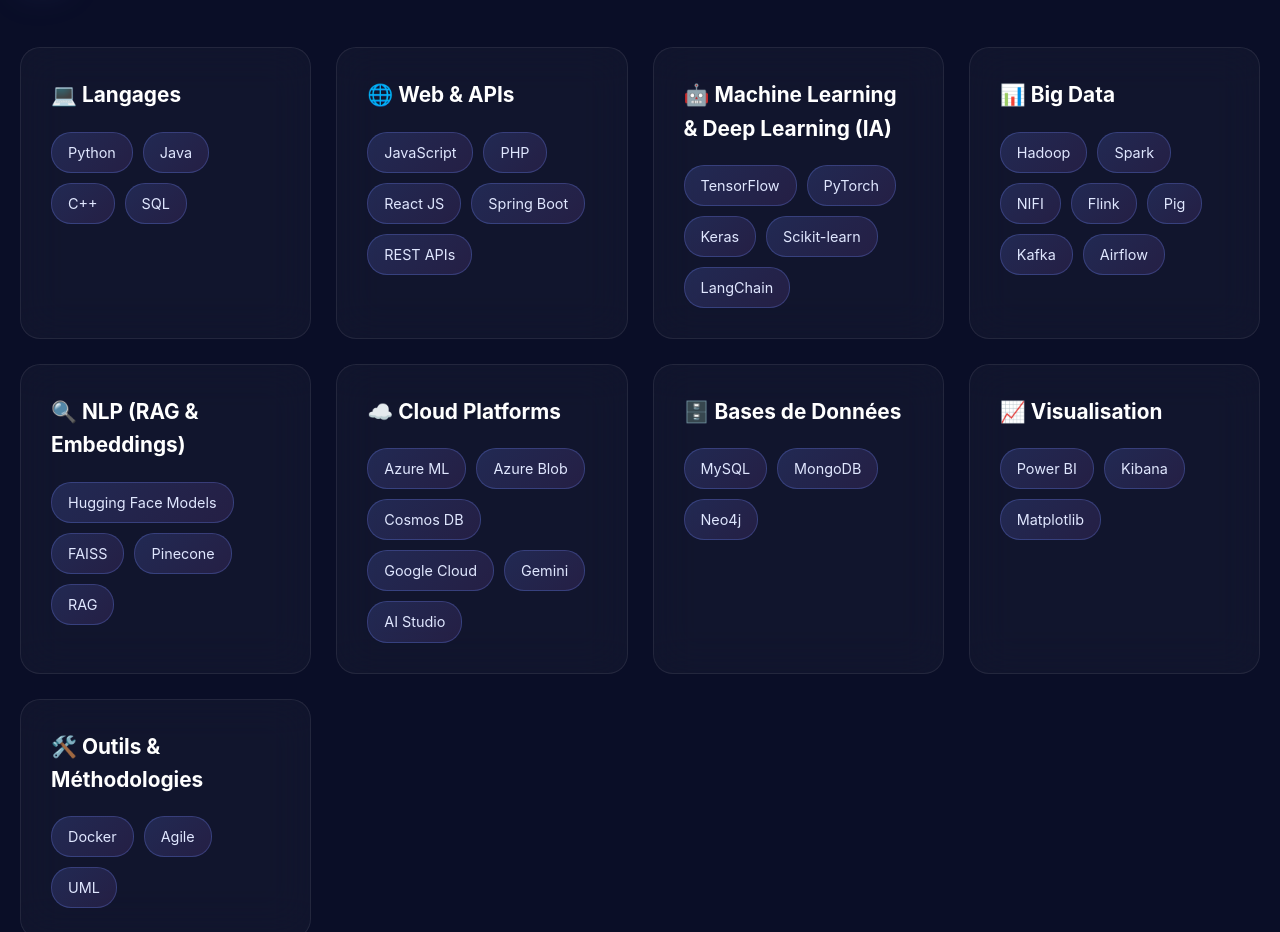
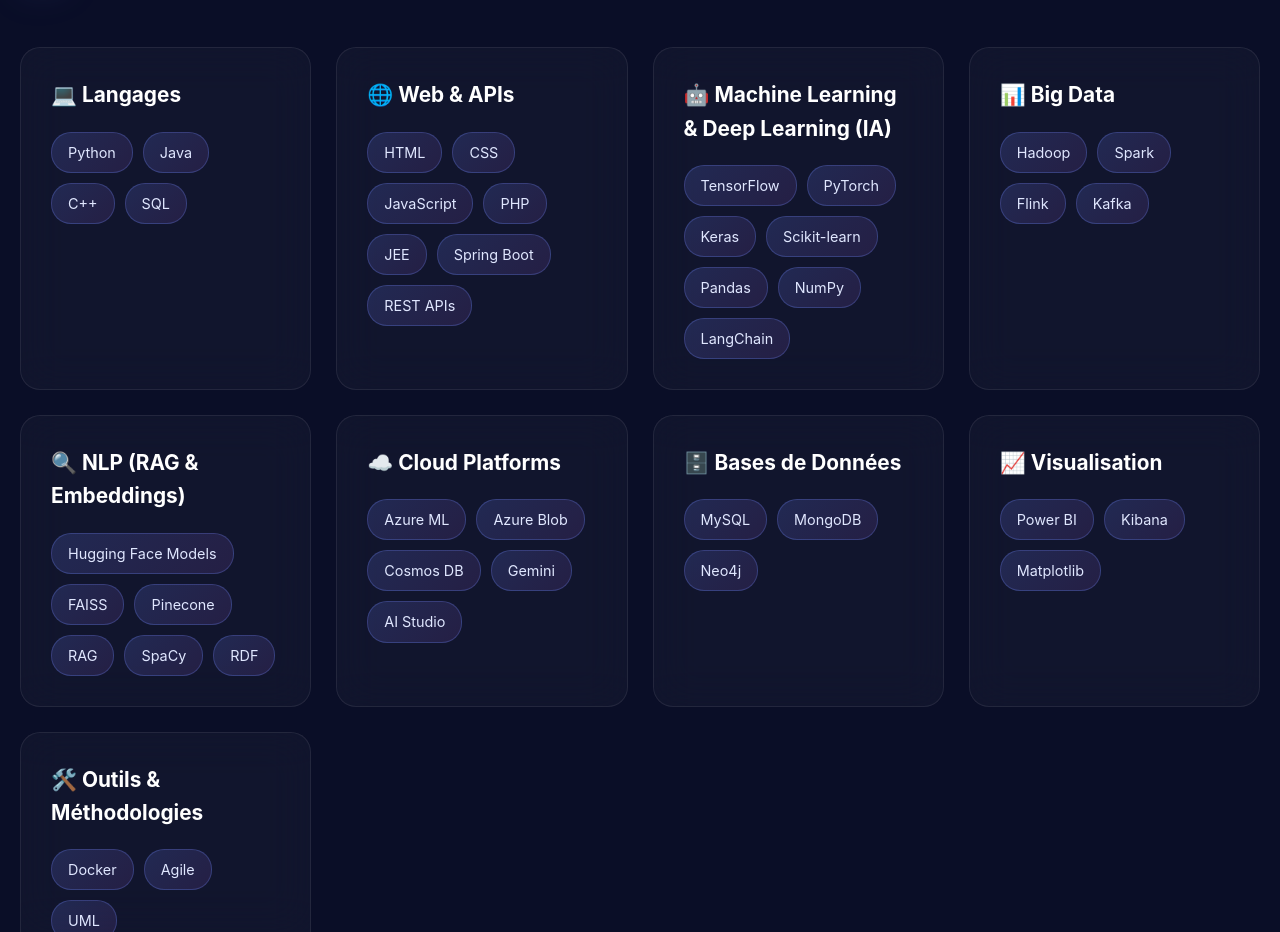
Before and after one commit to Moussaab8GIT/Moussaab8git.github.io, a plain HTML site: page index.html in a window 1280 px wide. Shown: the part 5642-6574 px from the top of the page. Drawn offline with Linux system fonts and the light colour scheme.

Commit message:
Update index.html

```diff
--- a/index.html
+++ b/index.html
@@ -760,9 +760,12 @@
                 <div class="skill-card">
                     <h4>🌐 Web & APIs</h4>
                     <div class="skill-tags">
+
+                        <span class="skill-tag">HTML</span>
+                        <span class="skill-tag">CSS</span>
                         <span class="skill-tag">JavaScript</span>
                         <span class="skill-tag">PHP</span>
-                        <span class="skill-tag">React JS</span>
+                        <span class="skill-tag">JEE</span>
                         <span class="skill-tag">Spring Boot</span>
                         <span class="skill-tag">REST APIs</span>
                     </div>
@@ -775,6 +778,8 @@
                         <span class="skill-tag">PyTorch</span>
                         <span class="skill-tag">Keras</span>
                         <span class="skill-tag">Scikit-learn</span>
+                        <span class="skill-tag">Pandas</span>
+                        <span class="skill-tag">NumPy</span>
                         <span class="skill-tag">LangChain</span>
                     </div>
                 </div>
@@ -784,11 +789,11 @@
                     <div class="skill-tags">
                         <span class="skill-tag">Hadoop</span>
                         <span class="skill-tag">Spark</span>
-                        <span class="skill-tag">NIFI</span>
+
                         <span class="skill-tag">Flink</span>
-                        <span class="skill-tag">Pig</span>
+
                         <span class="skill-tag">Kafka</span>
-                        <span class="skill-tag">Airflow</span>
+
                     </div>
                 </div>
 
@@ -799,6 +804,8 @@
                         <span class="skill-tag">FAISS</span>
                         <span class="skill-tag">Pinecone</span>
                         <span class="skill-tag">RAG</span>
+                        <span class="skill-tag">SpaCy</span>
+                        <span class="skill-tag">RDF</span>
                     </div>
                 </div>
 
@@ -808,7 +815,7 @@
                         <span class="skill-tag">Azure ML</span>
                         <span class="skill-tag">Azure Blob</span>
                         <span class="skill-tag">Cosmos DB</span>
-                        <span class="skill-tag">Google Cloud</span>
+
                         <span class="skill-tag">Gemini</span>
                         <span class="skill-tag">AI Studio</span>
                     </div>
```
